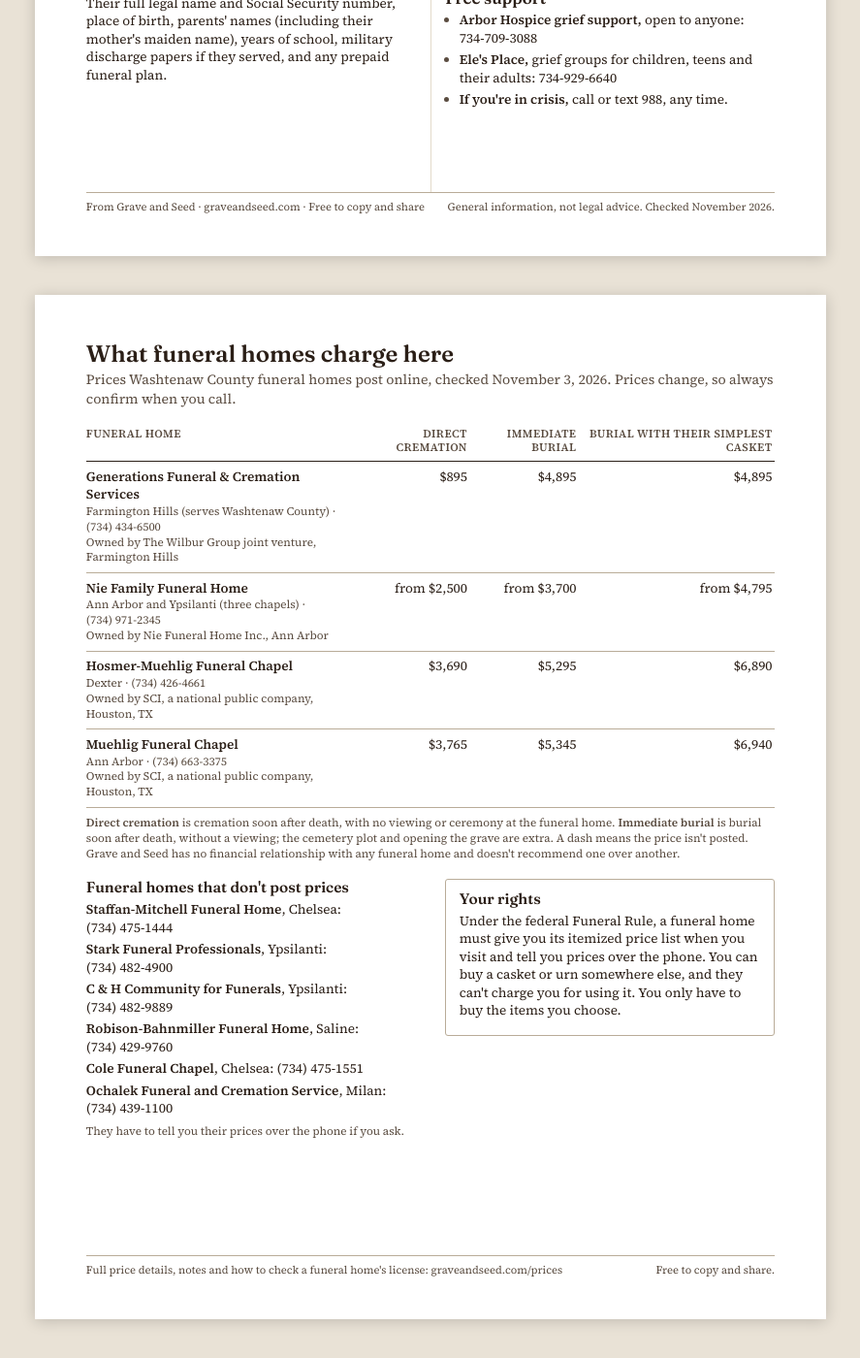
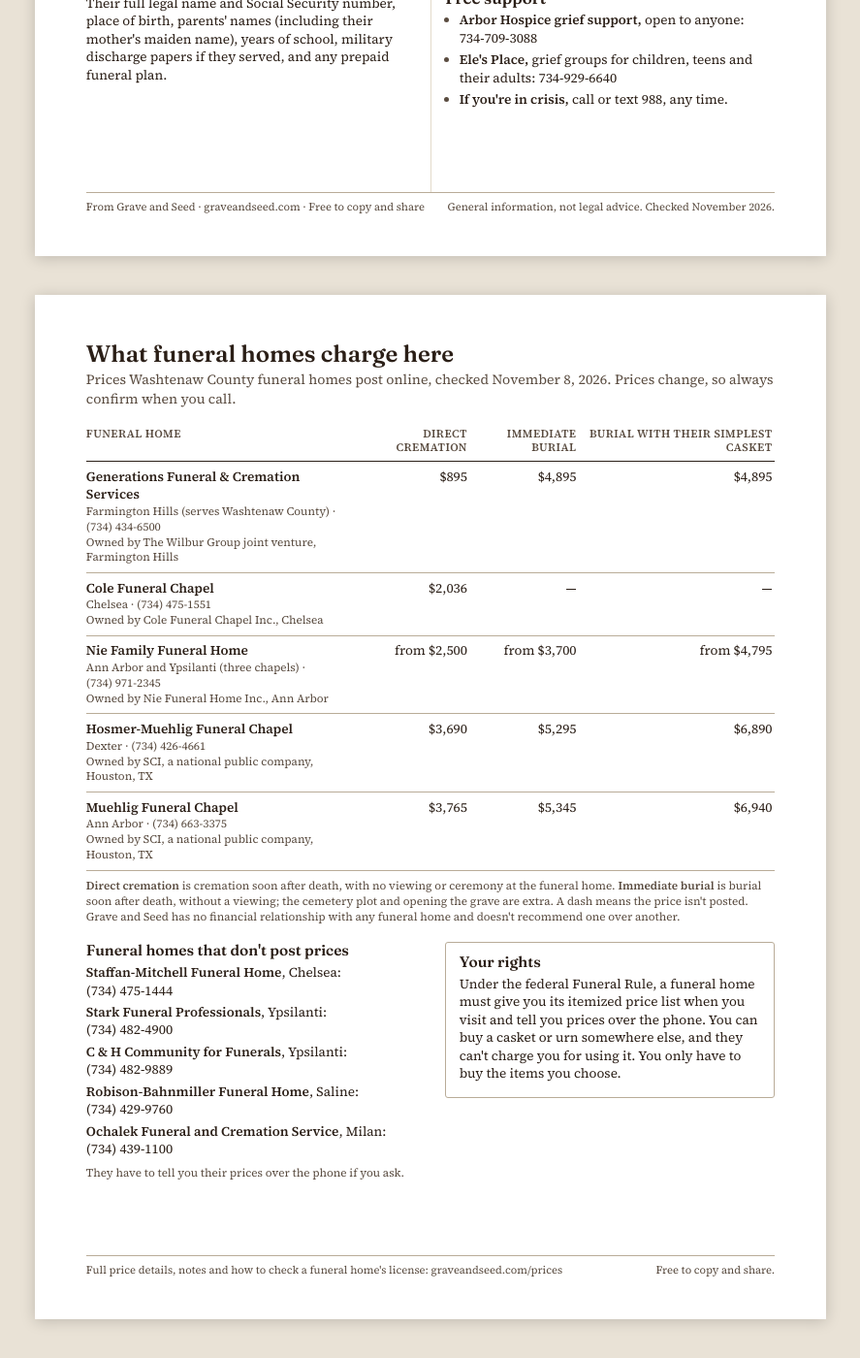
Before and after one commit to katekelley/graveandseed, a Jekyll site: the page built from handouts/first-days.html, in a window 1280 px wide and 1400 px high, scrolled down 855 px. Shown: the whole window at 97% size, without its empty margins (196-1083 px from the left). Built offline with Jekyll 4.4.1, drawn with Linux system fonts in a browser that asks for light colours; part of the change alters nothing that is shown.

Commit message:
Prices: add Cole Funeral Chapel's posted cremation prices; mark other homes checked
Checked the websites of Stark, C & H, Robison-Bahnmiller, Cole and Ochalek on
Nov 8, 2026. Only Cole posts prices (cremation packages, effective Jan 13, 2026).
Five of ten homes now post prices, so the intro says half don't.

Co-Authored-By: Claude Opus 5.5 <noreply@anthropic.com>
Claude-Session: https://claude.ai/code/session_011MgnuDPPcyysDfMpMHL2sF

```diff
--- a/_data/prices.yml
+++ b/_data/prices.yml
@@ -1,6 +1,6 @@
-updated: "November 3, 2026"
+updated: "November 8, 2026"
 owners_note: "Owners are from each funeral home's Michigan license record, checked November 6, 2026."
-intro: "Funeral prices in Washtenaw County vary a lot, and most homes don't post them. These are the prices each funeral home publishes, with the date we checked. Always confirm with the funeral home before deciding."
+intro: "Funeral prices in Washtenaw County vary a lot, and half the funeral homes here don't post them online. These are the prices each funeral home publishes, with the date we checked. Always confirm with the funeral home before deciding."
 items:
   - { key: direct_cremation, label: "Direct cremation" }
   - { key: immediate_burial, label: "Immediate burial" }
@@ -35,6 +35,28 @@ homes:
     memorial: ""
     hearse: ""
     notes: "Their other locations are listed as temporarily closed; they still serve Washtenaw County. Simple burial ($4,895) includes local transport, paperwork, a minimal casket, transport to the cemetery and a concrete grave liner, so it is the only burial price here that includes the liner most cemeteries require. It doesn't include a viewing, a service or cemetery charges."
+  - name: "Cole Funeral Chapel"
+    owner_short: "Cole Funeral Chapel Inc., Chelsea"
+    owner: "Cole Funeral Chapel Inc. (Chelsea, MI)"
+    yelp: "https://www.yelp.com/biz/cole-funeral-chapel-chelsea"
+    short: "Cole"
+    town: "Chelsea"
+    phone: "(734) 475-1551"
+    website: "https://www.colefuneralchapel.com/images/PDF/Cremation_Packages_January_2026.pdf"
+    posted: "Cremation prices posted (effective Jan 13, 2026)"
+    checked: "Nov 8, 2026"
+    direct_cremation: 2036
+    direct_cremation_note: "Their $1,730 package plus the crematory fee ($225), medical examiner ($75) and tax, which they total as $2,036. Includes pickup, paperwork, cremation and ashes returned in a simple urn. A private family viewing is $100 more, when possible. Death certificates are extra ($15 for the first, $5 each after). Deaths at night add $120; deaths at home add $60."
+    immediate_burial: ""
+    burial_casket: ""
+    basic_services: ""
+    transfer: ""
+    embalming: ""
+    visitation: ""
+    ceremony: ""
+    memorial: ""
+    hearse: ""
+    notes: "Only cremation prices are posted. Their standard cremation, with a free family viewing, is $2,350, and a public viewing and funeral followed by cremation is $6,351, both plus the same outside fees."
   - name: "Nie Family Funeral Home"
     owner_short: "Nie Funeral Home Inc., Ann Arbor"
     owner: "Nie Funeral Home Inc. (Ann Arbor, MI)"
@@ -115,28 +137,22 @@ not_posted:
     yelp: "https://www.yelp.com/biz/stark-funeral-professionals-ypsilanti"
     town: "Ypsilanti"
     phone: "(734) 482-4900"
-    status: "Not yet checked"
+    status: "No prices online; call for their price list"
   - name: "C & H Community for Funerals"
     owner: "Curries & Herron Funeral Home LLC (Ypsilanti, MI)"
     yelp: "https://www.yelp.com/biz/c-and-h-community-home-for-funerals-ypsilanti"
     town: "Ypsilanti"
     phone: "(734) 482-9889"
-    status: "Not yet checked"
+    status: "No prices online; call for their price list"
   - name: "Robison-Bahnmiller Funeral Home"
     owner: "Robison-Bahnmiller Funeral Home Inc. (Saline, MI)"
     yelp: "https://www.yelp.com/biz/robison-bahnmiller-funeral-home-saline-4"
     town: "Saline"
     phone: "(734) 429-9760"
-    status: "Not yet checked"
-  - name: "Cole Funeral Chapel"
-    owner: "Cole Funeral Chapel Inc. (Chelsea, MI)"
-    yelp: "https://www.yelp.com/biz/cole-funeral-chapel-chelsea"
-    town: "Chelsea"
-    phone: "(734) 475-1551"
-    status: "Not yet checked"
+    status: "No prices online; call for their price list"
   - name: "Ochalek Funeral and Cremation Service"
     owner: "Ochalek Funeral and Cremation Service (Milan, MI)"
     yelp: "https://www.yelp.com/biz/ochalek-stark-funeral-services-milan"
     town: "Milan"
     phone: "(734) 439-1100"
-    status: "Not yet checked"
+    status: "No prices online; call for their price list"
```
